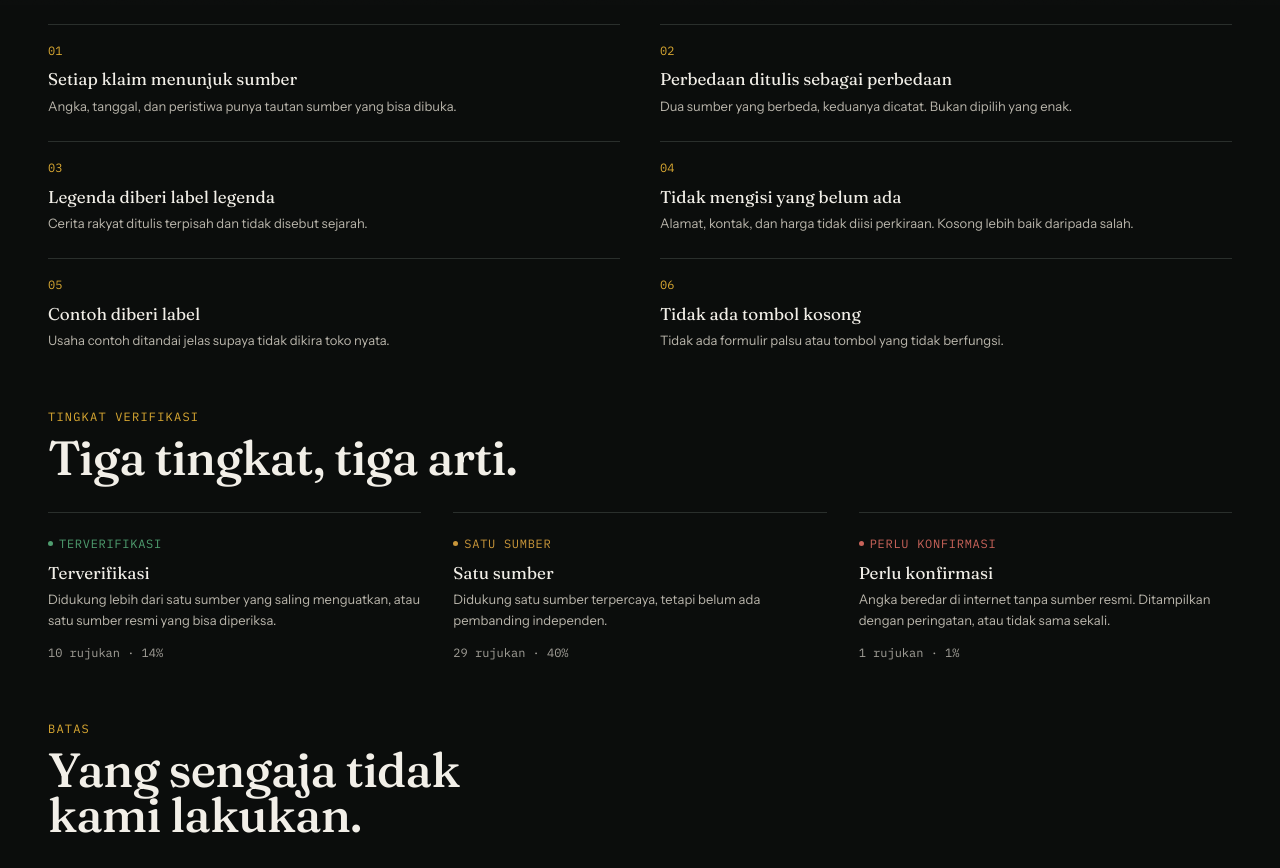
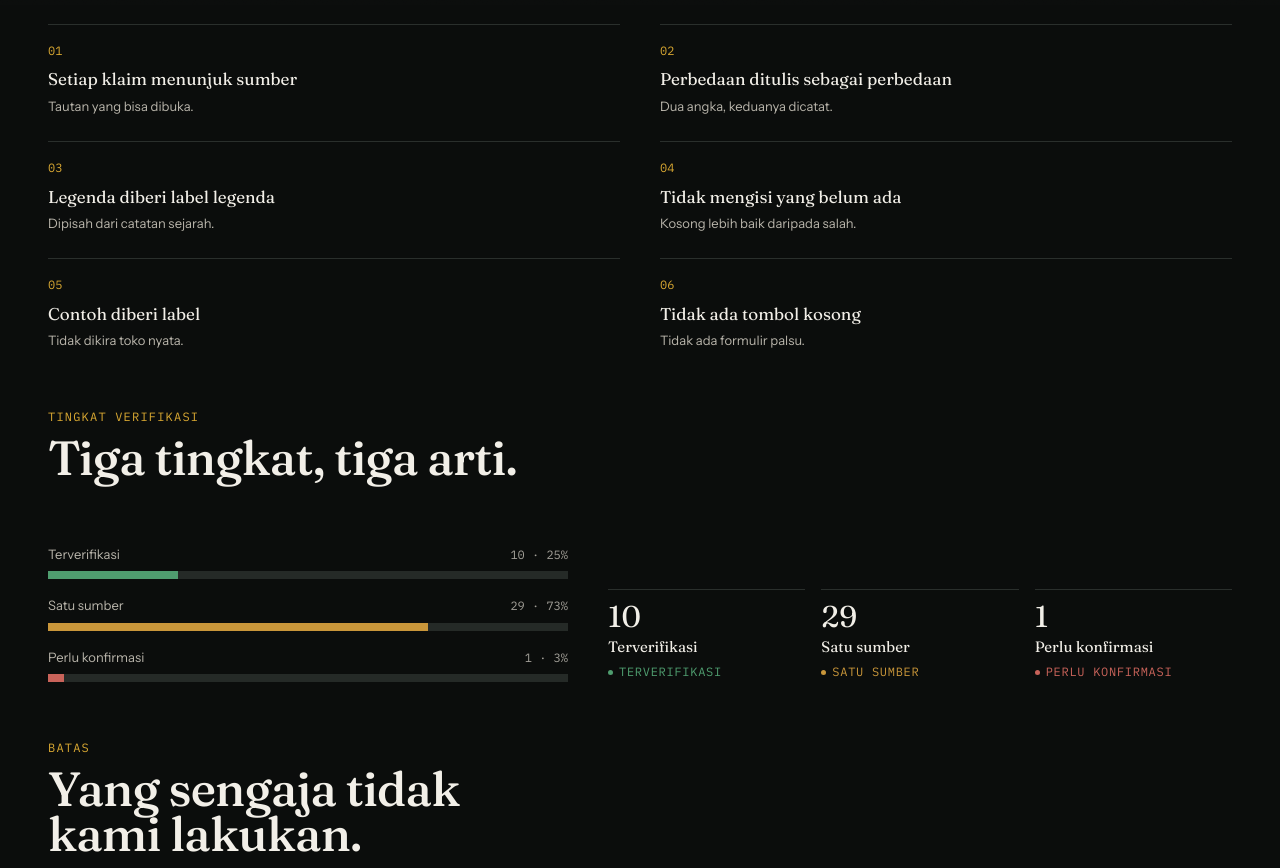
Before and after one commit to fawwaz1st/sriwijaya-culture, a Next.js app: page /metodologi in a window 1280 px wide. Shown: the part 795-1663 px from the top of the page. Built offline with nearby package versions, Linux system fonts and the light colour scheme.

Commit message:
Kurangi teks, tambah batang verifikasi dan pita foto geser

```diff
--- a/src/app/destinasi/page.tsx
+++ b/src/app/destinasi/page.tsx
@@ -2,6 +2,7 @@ import type { Metadata } from "next";
 import { Suspense } from "react";
 import { KatalogDestinasi } from "@/components/katalog-destinasi";
 import { AcakEntri } from "@/components/acak-entri";
+import { PitaFoto } from "@/components/pita-foto";
 import { DESTINASI, KATEGORI_DESTINASI } from "@/lib/arsip";
 
 export const metadata: Metadata = {
@@ -26,6 +27,10 @@ export default function HalamanDestinasi() {
         </div>
       </header>
 
+      <div className="mt-8">
+        <PitaFoto daftar={DESTINASI} />
+      </div>
+
       <Suspense fallback={<p className="meta mt-10">Memuat katalog…</p>}>
         <KatalogDestinasi daftar={DESTINASI} kategori={KATEGORI_DESTINASI} />
       </Suspense>
--- a/src/app/metodologi/page.tsx
+++ b/src/app/metodologi/page.tsx
@@ -1,8 +1,8 @@
 import type { Metadata } from "next";
 import Link from "next/link";
 import { Angka, BadgeVerifikasi } from "@/components/ui";
+import { BatangVerifikasi } from "@/components/batang-verifikasi";
 import { ARTIKEL, DAFTAR_UMKM, DESTINASI, statistikArsip, statusVerifikasi } from "@/lib/arsip";
-import { persen } from "@/lib/format";
 
 export const metadata: Metadata = {
   title: "Metodologi dan Sumber",
@@ -62,30 +62,12 @@ export default function HalamanMetodologi() {
         </h2>
         <ol className="mt-8 grid gap-x-10 gap-y-6 md:grid-cols-2">
           {[
-            {
-              j: "Setiap klaim menunjuk sumber",
-              i: "Angka, tanggal, dan peristiwa punya tautan sumber yang bisa dibuka.",
-            },
-            {
-              j: "Perbedaan ditulis sebagai perbedaan",
-              i: "Dua sumber yang berbeda, keduanya dicatat. Bukan dipilih yang enak.",
-            },
-            {
-              j: "Legenda diberi label legenda",
-              i: "Cerita rakyat ditulis terpisah dan tidak disebut sejarah.",
-            },
-            {
-              j: "Tidak mengisi yang belum ada",
-              i: "Alamat, kontak, dan harga tidak diisi perkiraan. Kosong lebih baik daripada salah.",
-            },
-            {
-              j: "Contoh diberi label",
-              i: "Usaha contoh ditandai jelas supaya tidak dikira toko nyata.",
-            },
-            {
-              j: "Tidak ada tombol kosong",
-              i: "Tidak ada formulir palsu atau tombol yang tidak berfungsi.",
-            },
+            { j: "Setiap klaim menunjuk sumber", i: "Tautan yang bisa dibuka." },
+            { j: "Perbedaan ditulis sebagai perbedaan", i: "Dua angka, keduanya dicatat." },
+            { j: "Legenda diberi label legenda", i: "Dipisah dari catatan sejarah." },
+            { j: "Tidak mengisi yang belum ada", i: "Kosong lebih baik daripada salah." },
+            { j: "Contoh diberi label", i: "Tidak dikira toko nyata." },
+            { j: "Tidak ada tombol kosong", i: "Tidak ada formulir palsu." },
           ].map((r, i) => (
             <li key={r.j} className="border-t border-garis-malam pt-4">
               <p className="tabular font-mono text-[0.75rem] text-emas">{String(i + 1).padStart(2, "0")}</p>
@@ -101,36 +83,23 @@ export default function HalamanMetodologi() {
         <h2 className="display mt-2 max-w-[20ch] text-[clamp(1.9rem,4vw,3rem)] text-terang">
           Tiga tingkat, tiga arti.
         </h2>
-        <div className="mt-8 grid gap-8 sm:grid-cols-3">
-          {[
-            {
-              t: "tinggi",
-              j: "Terverifikasi",
-              i: "Didukung lebih dari satu sumber yang saling menguatkan, atau satu sumber resmi yang bisa diperiksa.",
-              n: v.tinggi,
-            },
-            {
-              t: "sedang",
-              j: "Satu sumber",
-              i: "Didukung satu sumber terpercaya, tetapi belum ada pembanding independen.",
-              n: v.sedang,
-            },
-            {
-              t: "perlu-konfirmasi",
-              j: "Perlu konfirmasi",
-              i: "Angka beredar di internet tanpa sumber resmi. Ditampilkan dengan peringatan, atau tidak sama sekali.",
-              n: v.perlu,
-            },
-          ].map((x) => (
-            <div key={x.t} className="border-t border-garis-malam pt-4">
-              <BadgeVerifikasi tingkat={x.t} />
-              <p className="mt-2 font-display text-lg leading-tight text-terang">{x.j}</p>
-              <p className="mt-1.5 text-[0.8125rem] leading-relaxed text-terang-2">{x.i}</p>
-              <p className="tabular mt-3 font-mono text-[0.75rem] text-terang-3">
-                {x.n} rujukan · {persen(x.n, v.total)}%
-              </p>
-            </div>
-          ))}
+        <div className="mt-8 grid gap-10 lg:grid-cols-[minmax(0,1fr)_minmax(0,1.2fr)]">
+          <BatangVerifikasi tinggi={v.tinggi} sedang={v.sedang} perlu={v.perlu} />
+          <dl className="grid grid-cols-1 gap-4 self-end sm:grid-cols-3">
+            {[
+              { t: "tinggi", j: "Terverifikasi", n: v.tinggi },
+              { t: "sedang", j: "Satu sumber", n: v.sedang },
+              { t: "perlu-konfirmasi", j: "Perlu konfirmasi", n: v.perlu },
+            ].map((x) => (
+              <div key={x.t} className="border-t border-garis-malam pt-3">
+                <dt className="tabular font-display text-3xl leading-none text-terang">{x.n}</dt>
+                <dd className="mt-1.5 flex flex-col gap-1.5">
+                  <span className="font-display text-[0.9375rem] leading-tight text-terang">{x.j}</span>
+                  <BadgeVerifikasi tingkat={x.t} />
+                </dd>
+              </div>
+            ))}
+          </dl>
         </div>
       </section>
 
--- /dev/null
+++ b/src/components/batang-verifikasi.tsx
@@ -0,0 +1,52 @@
+"use client";
+
+import { useMemo } from "react";
+
+/**
+ * Batang verifikasi.
+ *
+ * Menggantikan daftar tiga kartu berteks di halaman metodologi: rasio
+ * tiap tingkat dibaca dari panjang batang, bukan dari paragraf. Angka
+ * tetap ditulis, tapi yang dibaca lebih dulu adalah bentuk batangnya.
+ *
+ * Semua nilai datang dari hitungan sumber nyata, bukan angka tetap.
+ */
+export function BatangVerifikasi({
+  tinggi,
+  sedang,
+  perlu,
+}: {
+  tinggi: number;
+  sedang: number;
+  perlu: number;
+}) {
+  const baris = useMemo(() => {
+    const total = Math.max(tinggi + sedang + perlu, 1);
+    return [
+      { label: "Terverifikasi", n: tinggi, warna: "var(--color-ok)" },
+      { label: "Satu sumber", n: sedang, warna: "var(--color-warn)" },
+      { label: "Perlu konfirmasi", n: perlu, warna: "var(--color-bahaya)" },
+    ].map((x) => ({ ...x, persen: Math.round((x.n / total) * 100) }));
+  }, [tinggi, sedang, perlu]);
+
+  return (
+    <div className="mt-8 space-y-4">
+      {baris.map((b) => (
+        <div key={b.label}>
+          <div className="flex items-baseline justify-between gap-4">
+            <p className="text-[0.8125rem] text-terang-2">{b.label}</p>
+            <p className="tabular font-mono text-[0.75rem] text-terang-3">
+              {b.n} · {b.persen}%
+            </p>
+          </div>
+          <div className="mt-1.5 h-2 w-full overflow-hidden bg-malam-4">
+            <div
+              className="h-full transition-[width] duration-700 ease-out"
+              style={{ width: Math.max(b.persen, 1) + "%", backgroundColor: b.warna }}
+            />
+          </div>
+        </div>
+      ))}
+    </div>
+  );
+}
--- /dev/null
+++ b/src/components/pita-foto.tsx
@@ -0,0 +1,113 @@
+"use client";
+
+import { useCallback, useEffect, useRef, useState } from "react";
+import Link from "next/link";
+import { Foto } from "@/components/foto";
+import type { Destinasi } from "@/lib/types";
+
+/**
+ * Pita foto destinasi.
+ *
+ * Deretan horizontal yang bisa digeser, dengan tombol panah yang muncul
+ * hanya ketika masih ada yang bisa digeser. Ini menggantikan grid kartu
+ * berteks: pengunjung membaca gambar dulu, baru memilih.
+ *
+ * Kursor dan papan tomuk tetap jalan: tombol panah punya aria-label,
+ * dan pita bisa digulir dengan Tab karena wadahnya focusable.
+ */
+export function PitaFoto({
+  daftar,
+  judul = "Sorotan destinasi",
+}: {
+  daftar: readonly Destinasi[];
+  judul?: string;
+}) {
+  const wadah = useRef<HTMLDivElement>(null);
+  const [bisaKiri, setBisaKiri] = useState(false);
+  const [bisaKanan, setBisaKanan] = useState(false);
+
+  const ukur = useCallback(() => {
+    const el = wadah.current;
+    if (!el) return;
+    setBisaKiri(el.scrollLeft > 4);
+    setBisaKanan(el.scrollLeft + el.clientWidth < el.scrollWidth - 4);
+  }, []);
+
+  useEffect(() => {
+    ukur();
+    const el = wadah.current;
+    if (!el) return;
+    el.addEventListener("scroll", ukur, { passive: true });
+    window.addEventListener("resize", ukur);
+    return () => {
+      el.removeEventListener("scroll", ukur);
+      window.removeEventListener("resize", ukur);
+    };
+  }, [ukur, daftar]);
+
+  function geser(arah: -1 | 1) {
+    const el = wadah.current;
+    if (!el) return;
+    el.scrollBy({ left: arah * Math.max(240, el.clientWidth * 0.8), behavior: "smooth" });
+  }
+
+  return (
+    <section aria-label={judul} className="border-y border-garis-malam bg-malam-2 py-4">
+      <div className="mx-auto flex max-w-[1760px] items-center gap-3 px-5 sm:px-8 lg:px-12">
+        <p className="meta hidden shrink-0 sm:block">{judul}</p>
+
+        <button
+          type="button"
+          onClick={() => geser(-1)}
+          disabled={!bisaKiri}
+          aria-label="Gulir ke kiri"
+          className="sentuh grid h-9 w-9 flex-none place-items-center border border-garis-malam text-terang-2 transition-colors hover:border-emas hover:text-emas disabled:opacity-25"
+        >
+          <span aria-hidden="true">←</span>
+        </button>
+
+        <div
+          ref={wadah}
+          tabIndex={0}
+          role="group"
+          aria-label={judul + ", bisa digulir"}
+          className="gulir-tipis flex min-w-0 flex-1 gap-3 overflow-x-auto scroll-smooth pb-1"
+        >
+          {daftar.map((d) => (
+            <Link
+              key={d.id}
+              href={`/destinasi/${d.id}`}
+              className="group relative h-32 w-44 flex-none overflow-hidden sm:h-36 sm:w-52"
+            >
+              <Foto
+                src={d.gambar[0].src}
+                alt={d.gambar[0].caption}
+                rasioPaksa="bebas"
+                sizes="208px"
+                className="h-full w-full object-cover opacity-80 transition-all duration-500 group-hover:scale-105 group-hover:opacity-100"
+              />
+              <span className="absolute inset-x-0 bottom-0 bg-linear-to-t from-malam/95 to-transparent px-2.5 pb-2 pt-6">
+                <span className="block truncate font-display text-[0.9375rem] leading-tight text-terang">
+                  {d.nama}
+                </span>
+                <span className="mt-0.5 block truncate font-mono text-[0.625rem] uppercase tracking-[0.1em] text-terang-3">
+                  {d.wilayah}
+                </span>
+              </span>
+            </Link>
+          ))}
+        </div>
+
+        <button
+          type="button"
+          onClick={() => geser(1)}
+          disabled={!bisaKanan}
+          aria-label="Gulir ke kanan"
+          className="sentuh grid h-9 w-9 flex-none place-items-center border border-garis-malam text-terang-2 transition-colors hover:border-emas hover:text-emas disabled:opacity-25"
+        >
+          <span aria-hidden="true">→</span>
+        </button>
+      </div>
+    </section>
+  );
+}
--- a/src/components/ui.tsx
+++ b/src/components/ui.tsx
@@ -105,7 +105,9 @@ export function BadgeVerifikasi({ tingkat }: { tingkat: string }) {
       : tingkat === "sedang"
         ? "text-warn status-warn"
         : "text-bahaya status-bahaya";
-  return <span className={cn("status", warna)}>{labelVerifikasi(tingkat)}</span>;
+  // Badge tidak dipaksa satu baris: di kolom sempit, teks seperti
+  // "Perlu konfirmasi" lebih baik turun baris daripada terpotong.
+  return <span className={cn("status", warna, "whitespace-normal")}>{labelVerifikasi(tingkat)}</span>;
 }
 
 /** Angka besar dengan label, untuk pita statistik. */
```
Also changed, not shown: scripts/verify-fitur.mjs (+19 -0 lines).
